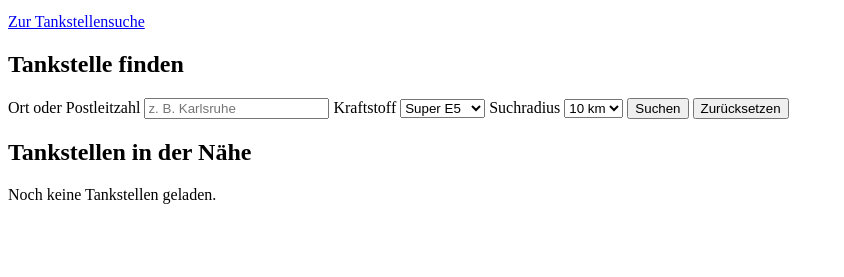
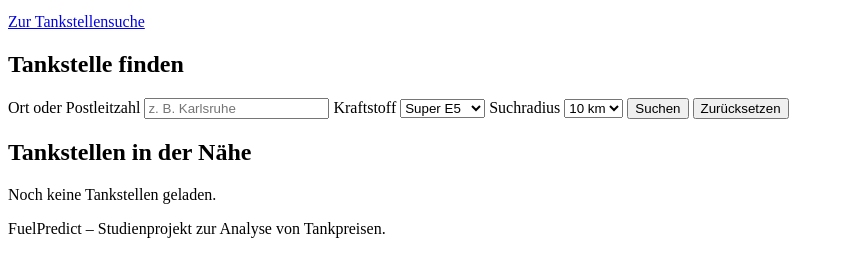
Before and after one commit to FaisonHD/FuelPredict, a plain HTML site: page index.html in a window 1280 px wide. Shown: the part 101-378 px from the top of the page, without its empty margins (0-844 px from the left). Drawn offline with Linux system fonts and the light colour scheme.

Commit message:
Add semantic page footer

```diff
--- a/index.html
+++ b/index.html
@@ -45,6 +45,9 @@
       <p id="search-status" role="status" aria-live="polite">Noch keine Tankstellen geladen.</p>
     </section>
   </main>
+  <footer>
+    <p>FuelPredict – Studienprojekt zur Analyse von Tankpreisen.</p>
+  </footer>
   <script>
     const form = document.querySelector('#station-search');
     const status = document.querySelector('#search-status');
```
